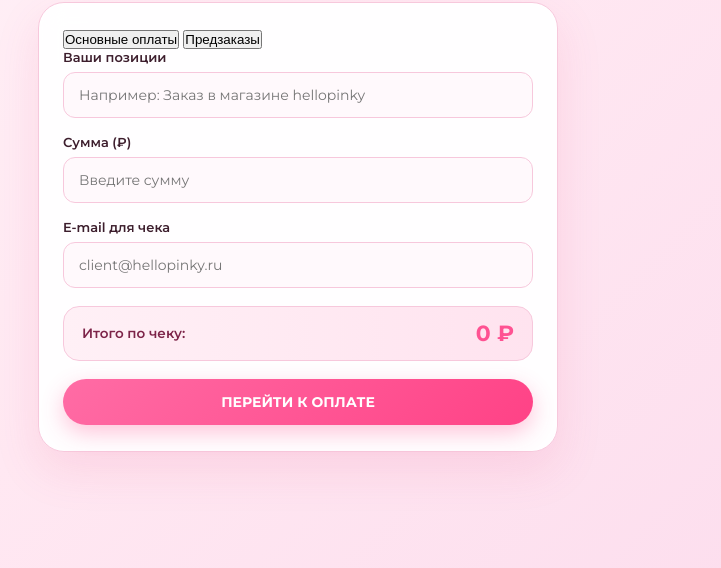
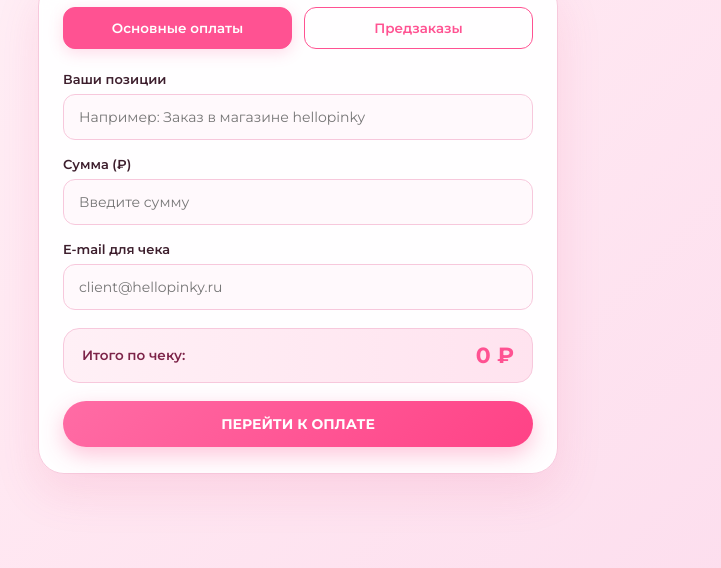
Before and after one commit to palliso/hellopinky, a website: page public/index.html in a window 1280 px wide. Shown: the part 232-800 px from the top of the page, without its empty margins (342-1063 px from the left). Drawn offline with Linux system fonts and the light colour scheme.

Commit message:
Update style.css

```diff
--- a/public/style.css
+++ b/public/style.css
@@ -56,16 +56,6 @@ body {
 }
 .form-control:focus { background: #fff; border-color: var(--pink-primary); box-shadow: 0 0 0 3px rgba(255, 82, 146, 0.14); }
 
-/* Убираем стрелочки (спиннеры) у поля типа number */
-input[type=number]::-webkit-inner-spin-button,
-input[type=number]::-webkit-outer-spin-button {
-  -webkit-appearance: none;
-  margin: 0;
-}
-input[type=number] {
-  -moz-appearance: textfield;
-}
-
 .total-box {
   background: linear-gradient(90deg, #fff0f6 0%, #ffe3ef 100%);
   border: 1px solid var(--pink-border); border-radius: 16px;
@@ -90,3 +80,30 @@ input[type=number] {
   border-radius: 12px; box-shadow: 0 10px 28px rgba(61, 30, 45, 0.16);
   font-size: 12.5px; font-weight: 600; display: none; z-index: 999;
 }
+
+/* Вкладки выбора типа оплаты */
+.tabs-wrapper {
+  display: flex;
+  gap: 12px;
+  margin-bottom: 22px;
+}
+
+.tab-btn {
+  flex: 1;
+  padding: 12px 10px;
+  border: 1.5px solid var(--pink-primary);
+  background: transparent;
+  color: var(--pink-primary);
+  border-radius: 12px;
+  font-family: 'Montserrat', sans-serif;
+  font-size: 13.5px;
+  font-weight: 600;
+  cursor: pointer;
+  transition: all 0.2s ease;
+}
+
+.tab-btn.active {
+  background: var(--pink-primary);
+  color: #fff;
+  box-shadow: 0 4px 15px rgba(255, 82, 146, 0.2);
+}
```
